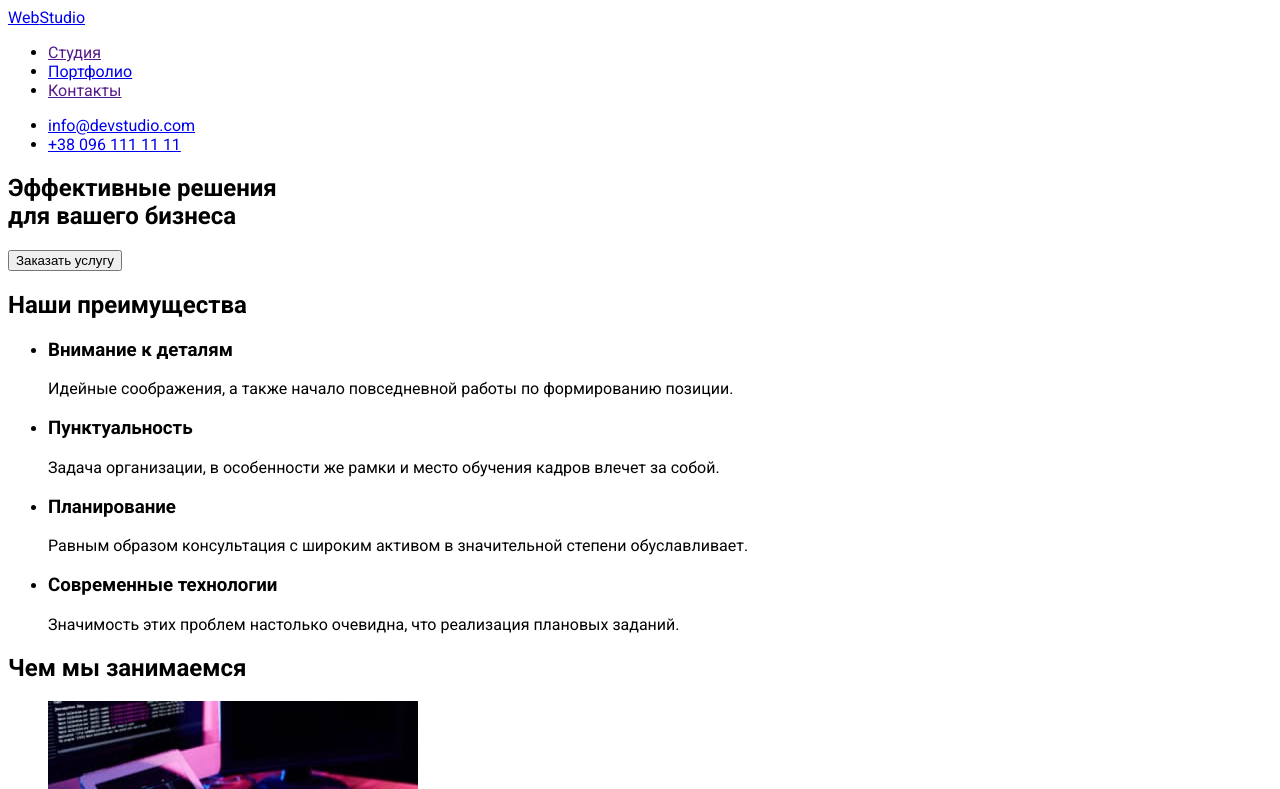
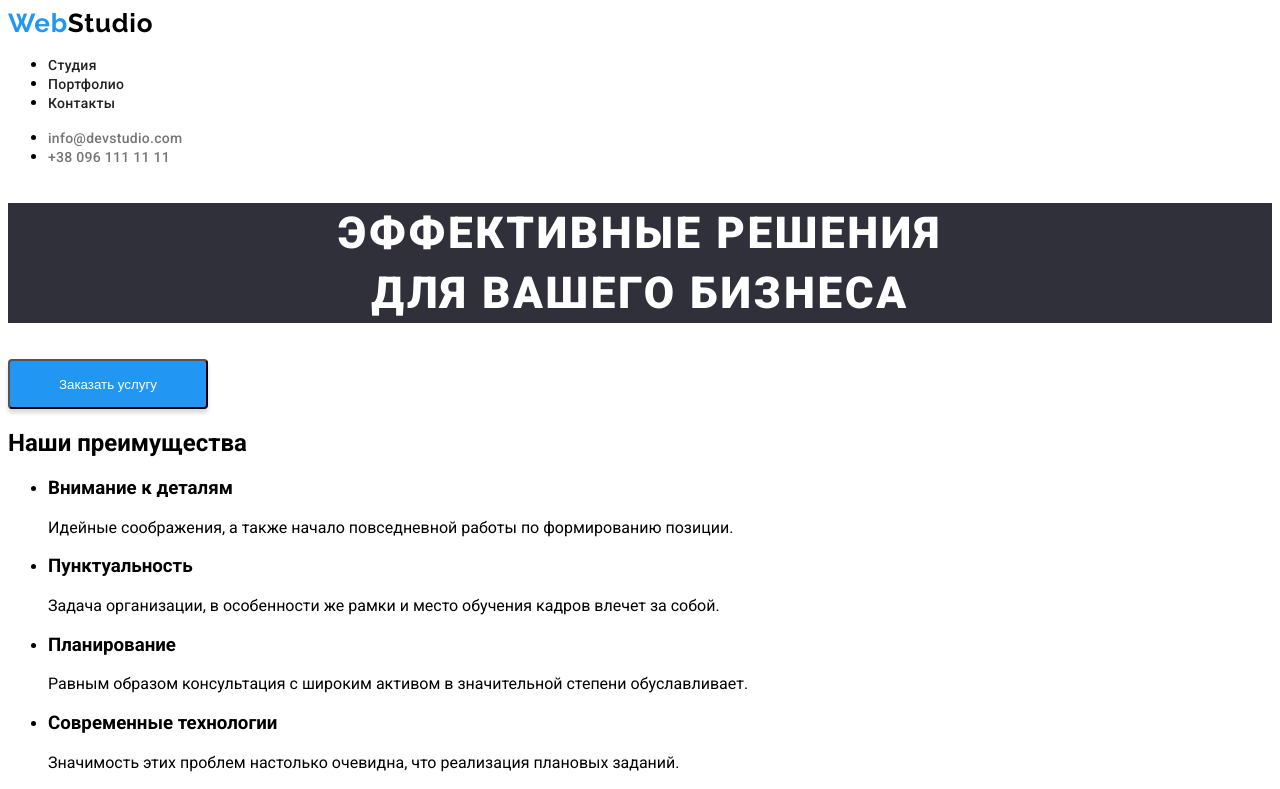
Before and after one commit to AnnaKulib/goit-markup-hw-02, a plain HTML site: page index.html in a window 1280 px wide. Shown: the top 789 px of the page. Drawn offline with Linux system fonts and the light colour scheme.

Commit message:
Добавляет селекторы

```diff
--- a/css/styles.css
+++ b/css/styles.css
@@ -2,3 +2,82 @@ body {
     /* font-family: 'Raleway', sans-serif; */
     font-family: 'Roboto', sans-serif;
 }
+
+.logo {
+    font-family: Raleway;
+    font-style: normal;
+    font-weight: bold;
+    font-size: 26px;
+    line-height: 31px;
+    letter-spacing: 0.03em;
+    color: #000000;
+    text-decoration: none;
+
+}
+.logo-web {
+    color: #2196F3;
+}
+
+.nav-links a {
+    font-family: Roboto;
+    font-style: normal;
+    font-weight: 500;
+    font-size: 14px;
+    line-height: 16px;
+    letter-spacing: 0.02em;
+    color: #212121;
+    text-decoration: none;
+}
+
+.contact-links a {
+    font-family: Roboto;
+    font-style: normal;
+    font-weight: 500;
+    font-size: 14px;
+    line-height: 16px;
+    letter-spacing: 0.02em;
+    color: #757575;
+    text-decoration: none;
+}
+
+/* .section-hero,
+.heading,
+.button {
+    position: absolute;
+    width: 1600px;
+    height: 600px;
+    left: 0px;
+    top: 80px;
+    background: #2F303A;
+} */
+
+.heading {
+    /* position: absolute;
+    width: 696px;
+    height: 120px;
+    left: 452px;
+    top: 280px; */
+
+    font-family: Roboto;
+    font-style: normal;
+    font-weight: 900;
+    font-size: 44px;
+    line-height: 60px;
+    text-align: center;
+    letter-spacing: 0.06em;
+    text-transform: uppercase;
+    color: #FFFFFF;
+    background-color: #2F303A;
+}
+
+.button {
+    width: 200px;
+    height: 50px;
+    left: 700px;
+    top: 430px;
+
+    background: #2196F3;
+    box-shadow: 0px 4px 4px rgba(0, 0, 0, 0.15);
+    border-radius: 4px;
+    color: #FFFFFF;
+}
```
